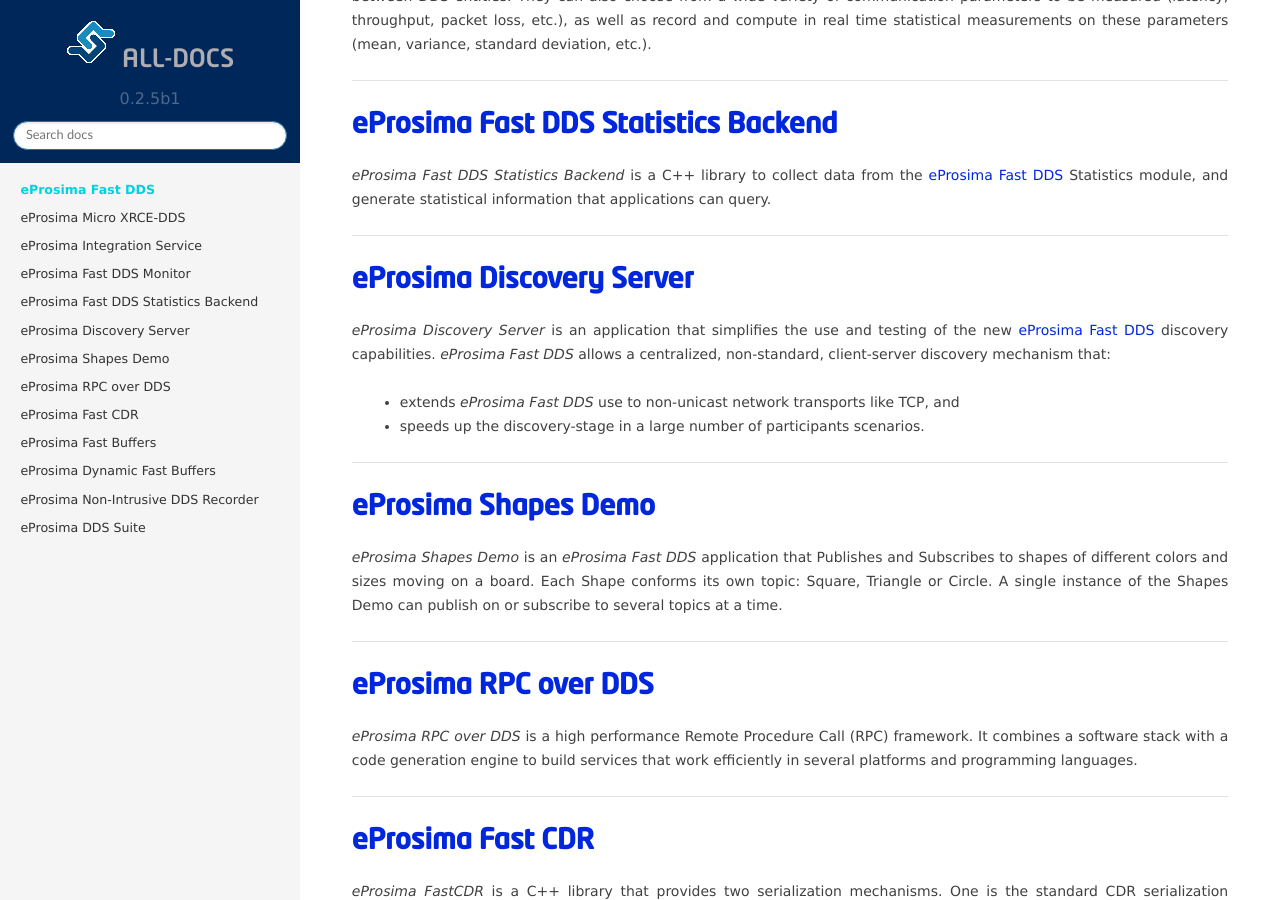
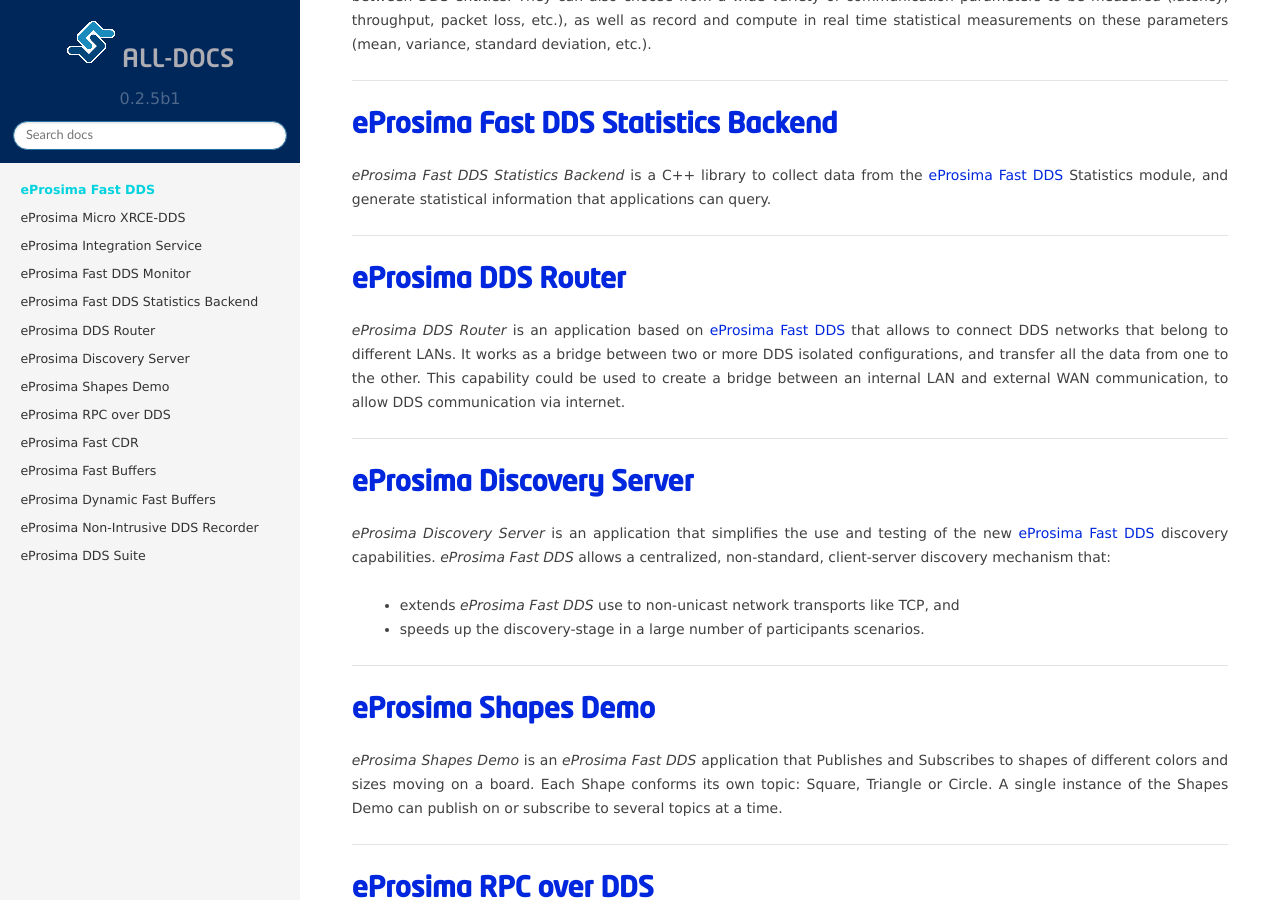
Before and after one commit to eProsima/all-docs, a Sphinx documentation site: the page built from source/docindex.rst, in a window 1280 px wide and 900 px high, scrolled down 1145 px. Built offline with Sphinx 7.4.7 and the Read the Docs theme 2.0.0, drawn with Linux system fonts in a browser that asks for light colours; the version number is read from the project's files by our own code.

Commit message:
Add DDSRouter (#25)
Signed-off-by: jparisu <javierparis@eprosima.com>

```diff
--- a/source/docindex.rst
+++ b/source/docindex.rst
@@ -64,6 +64,18 @@
 *eProsima Fast DDS Statistics Backend* is a C++ library to collect data from the
 `eProsima Fast DDS`_ Statistics module, and generate statistical information
 that applications can query.
+
+------------------------------------------------------------------------------------------------------------------------
+
+`eProsima DDS Router`_
+----------------------------------
+
+*eProsima DDS Router* is an application based on `eProsima Fast DDS`_ that allows
+to connect DDS networks that belong to different LANs.
+It works as a bridge between two or more DDS isolated configurations, and transfer
+all the data from one to the other.
+This capability could be used to create a bridge between an internal LAN and
+external WAN communication, to allow DDS communication via internet.
 
 ------------------------------------------------------------------------------------------------------------------------
 
@@ -151,3 +163,4 @@
 .. _eProsima Fast DDS Statistics Backend: https://fast-dds-statistics-backend.readthedocs.io/en/latest/
 .. _eProsima Fast DDS Monitor: https://fast-dds-monitor.readthedocs.io/en/latest/
 .. _eProsima DDS Suite: dds-suite/intro.html
+.. _eProsima DDS Router: https://eprosima-dds-router.readthedocs.io/en/latest/
```
